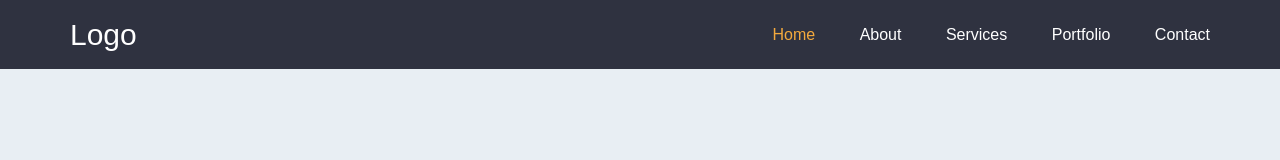
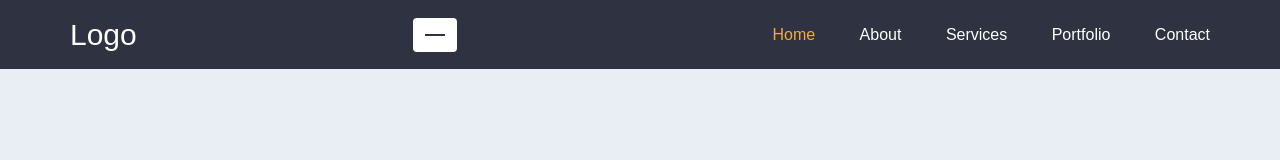
Before and after one commit to tresorsawasawa/Responsive_Navbar, a plain HTML site: page index.html in a window 1280 px wide. Drawn offline with Linux system fonts and the light colour scheme.

Commit message:
initial repo

```diff
--- a/index.html
+++ b/index.html
@@ -14,6 +14,9 @@
                 <div class="logo">
                     <a href="#">logo</a>
                 </div>
+                <button type="button" class="nav-toggler">
+                    <span></span>
+                </button>
                 <nav class="nav">
                     <ul>
                         <li><a href="#" class="active">home</a></li>
--- a/style.css
+++ b/style.css
@@ -62,3 +62,22 @@ a{
 .header .nav ul li a:hover{
     color: #f3a93d;
 }
+.nav-toggler{
+    height: 34px;
+    width: 44px;
+    background-color: #ffffff;
+    border-radius: 4px;
+    cursor: pointer;
+    border: none;
+}
+.nav-toggler:focus{
+    outline: none;
+    box-shadow: 0 0 15px rgba(255, 255, 255, 0.5);
+}
+.nav-toggler span{
+    height: 2px;
+    width: 20px;
+    background-color: var(--color-1);
+    display: block;
+    margin: auto;
+}
```
